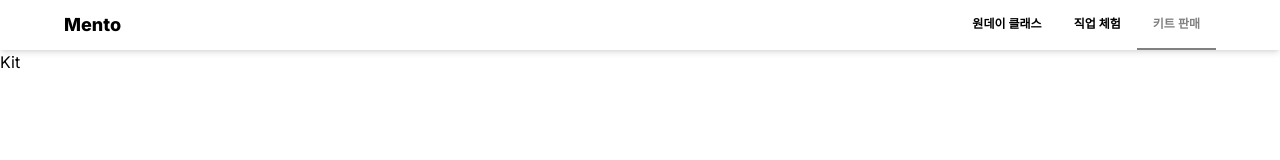
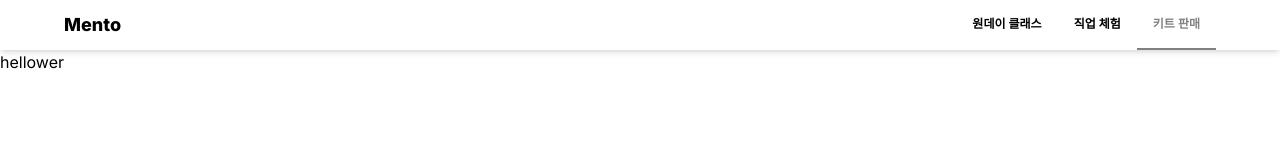
Before and after one commit to BobbyKJH/mvp_dummy, a Next.js app: page /kit in a window 1280 px wide. Shown: the top 160 px of the page. Built offline with nearby package versions, Linux system fonts and the light colour scheme.

Commit message:
Feat: KitPage

```diff
--- a/src/app/(home)/kit/page.tsx
+++ b/src/app/(home)/kit/page.tsx
@@ -1,7 +1,7 @@
 import React from "react";
 
 const KitPage: React.FC = () => {
-  return <>Kit</>;
+  return <>hellower</>;
 };
 
 export default KitPage;
```
